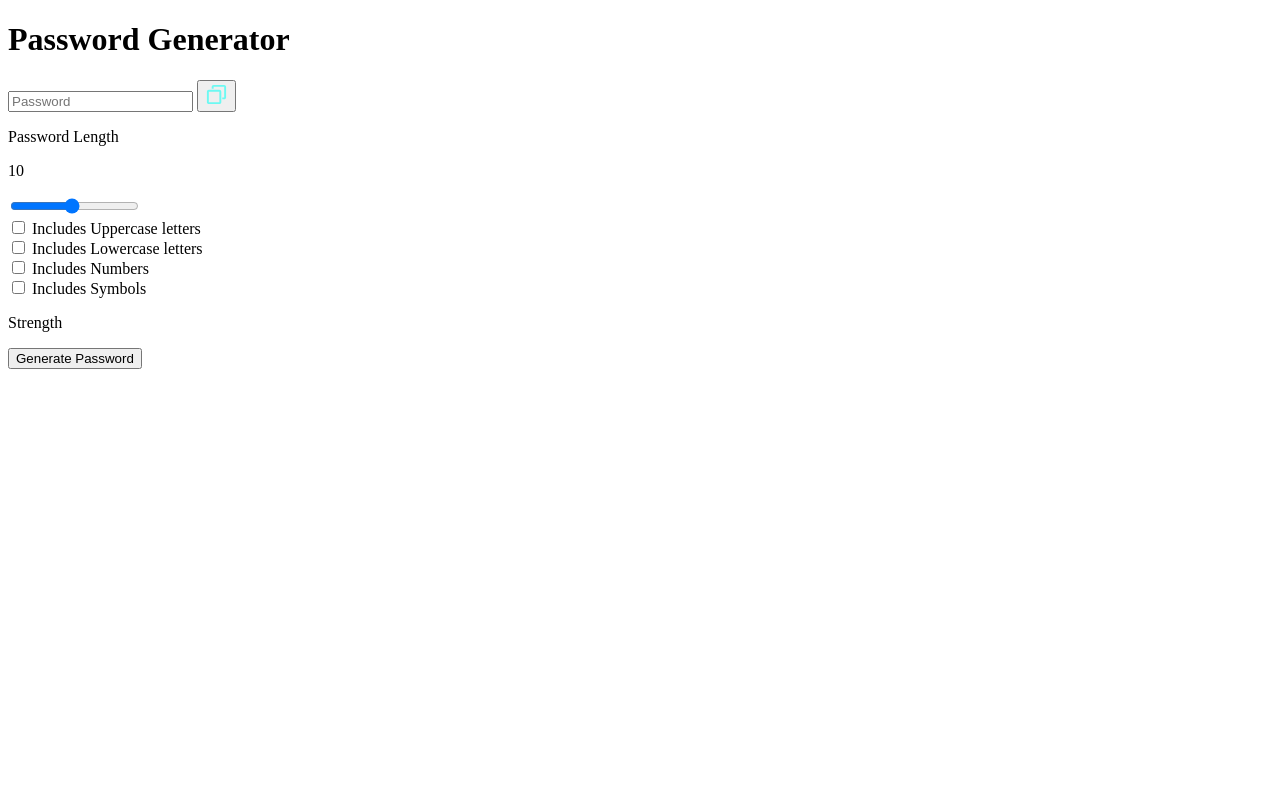
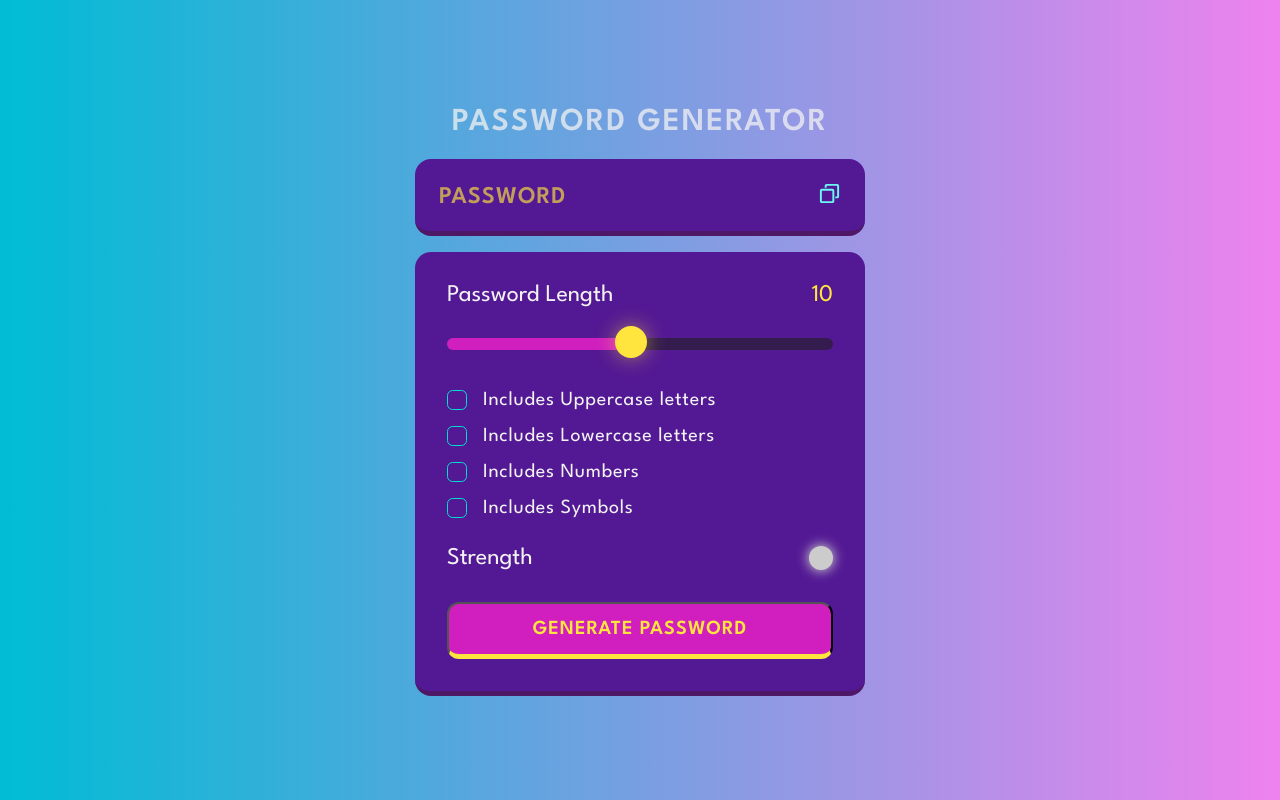
Before and after one commit to Muskansaini786/Password-Generator, a plain HTML site: page index.html in a window 1280 px wide. Drawn offline with Linux system fonts and the light colour scheme.

Commit message:
i commit some changes

```diff
--- a/index.html
+++ b/index.html
@@ -2,10 +2,16 @@
 <html lang="en">
     <head>
         <meta charset="UTF-8">
+        <meta http-equiv="X-UA-Compatible" content="IE=edge">
         <meta name="viewport" content="width=device-width, initial-scale=1.0">
         <title>Document</title>
+        <link rel="preconnect" href="https://fonts.googleapis.com">
+        <link rel="preconnect" href="https://fonts.gstatic.com" crossorigin="">
+        <link href="https://fonts.googleapis.com/css2?family=League+Spartan:wght@100;200;300;400;600&amp;display=swap" rel="stylesheet">
+        <link rel="stylesheet" href="styles.css">
     </head>
     <body>
+
         <div class="container">
 
             <h1>Password Generator</h1>
@@ -14,8 +20,8 @@
 
                 <input readonly="" placeholder="Password" class="display" data-passworddisplay="">
 
-            <button data-copy="">
-                <span data-copyMsg=""></span>
+                <button class="copyBtn" data-copy="">
+                    <span class="tooltip" data-copymsg=""></span>
                     <img src="./assets/copy.svg" alt="copy" width="23" height="23">
                 </button>
 
@@ -33,22 +39,22 @@
                 <input type="range" min="1" max="20" class="slider" step="1" data-lengthslider="">
 
                 <!-- checkboxes-->
-            <div>
+                <div class="check">
                     <input type="checkbox" id="uppercase">
                     <label for="uppercase">Includes Uppercase letters</label>
                 </div>
 
-            <div>
+                <div class="check">
                     <input type="checkbox" id="lowercase">
                     <label for="lowercase">Includes Lowercase letters</label>
                 </div>
 
-            <div>
+                <div class="check">
                     <input type="checkbox" id="numbers">
                     <label for="numbers">Includes Numbers </label>
                 </div>
 
-            <div>
+                <div class="check">
                     <input type="checkbox" id="symbols">
                     <label for="symbols">Includes Symbols </label>
                 </div>
@@ -56,7 +62,7 @@
                 <!-- strength section-->
                 <div class="strength-container">
                     <p>Strength</p>
-                <div data-indicator=""></div>
+                    <div class="indicator" data-indicator=""></div>
                 </div>
 
                 <!-- generate password-->
--- a/script.js
+++ b/script.js
@@ -1,5 +1,6 @@
 const inputSlider = document.querySelector("[data-lengthSlider]");
 const lengthDisplay = document.querySelector("[data-lengthNumber]");
+
 const passwordDisplay = document.querySelector("[data-passwordDisplay]");
 const copyBtn = document.querySelector("[data-copy]");
 const copyMsg = document.querySelector("[data-copyMsg]");
@@ -18,18 +19,23 @@ let password = "";
 let passwordLength = 10;
 let checkCount = 0;
 handleSlider();
-//set strength circle color to grey
+//ste strength circle color to grey
+setIndicator("#ccc");
 
 
 //set passwordLength
-// handleSlider ka kam hai passwordLength ko UI pr display krana
 function handleSlider() {
     inputSlider.value = passwordLength;
     lengthDisplay.innerText = passwordLength;
+    //or kuch bhi karna chahiye ? - HW
+    const min = inputSlider.min;
+    const max = inputSlider.max;
+    inputSlider.style.backgroundSize = ((passwordLength - min)*100/(max - min)) + "% 100%"
 }
 
 function setIndicator(color) {
     indicator.style.backgroundColor = color;
+    indicator.style.boxShadow = `0px 0px 12px 1px ${color}`;
 }
 
 function getRndInteger(min, max) {
@@ -65,15 +71,13 @@ function calcStrength() {
 
     if (hasUpper && hasLower && (hasNum || hasSym) && passwordLength >= 8) {
       setIndicator("#0f0");
-    }
-    else if (
+    } else if (
       (hasLower || hasUpper) &&
       (hasNum || hasSym) &&
       passwordLength >= 6
     ) {
       setIndicator("#ff0");
-    }
-    else {
+    } else {
       setIndicator("#f00");
     }
 }
@@ -98,7 +102,9 @@ async function copyContent() {
 function shufflePassword(array) {
     //Fisher Yates Method
     for (let i = array.length - 1; i > 0; i--) {
+        //random J, find out using random function
         const j = Math.floor(Math.random() * (i + 1));
+        //swap number at i index and j index
         const temp = array[i];
         array[i] = array[j];
         array[j] = temp;
@@ -150,6 +156,7 @@ generateBtn.addEventListener('click', () => {
     }
 
     // let's start the jouney to find new password
+    console.log("Starting the Journey");
     //remove old password
     password = "";
 
@@ -171,8 +178,6 @@ generateBtn.addEventListener('click', () => {
     //     password += generateSymbol();
     // }
 
-
-
     let funcArr = [];
 
     if(uppercaseCheck.checked)
@@ -191,6 +196,7 @@ generateBtn.addEventListener('click', () => {
     for(let i=0; i<funcArr.length; i++) {
         password += funcArr[i]();
     }
+    console.log("COmpulsory adddition done");
 
     //remaining adddition
     for(let i=0; i<passwordLength-funcArr.length; i++) {
@@ -198,12 +204,13 @@ generateBtn.addEventListener('click', () => {
         console.log("randIndex" + randIndex);
         password += funcArr[randIndex]();
     }
+    console.log("Remaining adddition done");
     //shuffle the password
     password = shufflePassword(Array.from(password));
-
+    console.log("Shuffling done");
     //show in UI
     passwordDisplay.value = password;
-
+    console.log("UI adddition done");
     //calculate strength
     calcStrength();
 });
--- /dev/null
+++ b/styles.css
@@ -0,0 +1,275 @@
+*,
+*::before,
+*::after {
+    margin: 0;
+    padding: 0;
+    box-sizing: border-box;
+    font-family: 'League Spartan', sans-serif;
+}
+
+:root {
+
+    --dk-violet: hsl(268, 71%, 34%);
+    --lt-violet: hsl(268, 47%, 21%);
+    --lt-violet2: hsl(281, 62%, 25%);
+    --vb-violet: hsl(306, 74%, 47%);
+    --vb-violet2: hsl(290, 70%, 36%);
+
+    --vb-yellow: hsl(52, 100%, 62%);
+
+
+    --pl-white: hsl(0, 0%, 95%);
+
+    --vb-cyan: hsl(176, 100%, 44%);
+    --vb-cyan2: hsl(177, 92%, 70%);
+    --dk-text: hsl(198, 19%, 13%);
+}
+
+body {
+    width: 100vw;
+    height: 100vh;
+    display: flex;
+    flex-direction: column;
+    align-items: center;
+    justify-content: center;
+    /* background: linear-gradient(231deg, rgba(22, 6, 40, 1) 0%, rgba(52, 28, 79, 1) 50%, rgba(88, 7, 125, 1) 100%); */
+    background: linear-gradient(90deg, rgba(255, 255, 0, 1) 0%, rgba(0, 188, 212, 1) 0%, rgba(238, 130, 238, 1) 100%);
+}
+
+.container {
+    width: 90%;
+    max-width: 450px;
+}
+
+h1 {
+    color: var(--pl-white);
+    opacity: 0.75;
+    text-transform: uppercase;
+    letter-spacing: 2px;
+    text-align: center;
+    line-height: 1.2;
+}
+
+.display-container {
+    position: relative;
+    background-color: var(--dk-violet);
+    border-radius: 1rem;
+    border-bottom: 0.35rem solid var(--lt-violet2);
+    margin: 1rem 0;
+    padding-top: 0.35rem;
+}
+
+.display {
+    width: 100%;
+    background-color: transparent;
+    padding: 1.15rem 1rem;
+    color: var(--vb-yellow);
+    font-weight: 600;
+    font-size: 1.5rem;
+    line-height: 30px;
+    letter-spacing: 1px;
+    padding-right: 3.25rem;
+    border:none;
+}
+
+.display::placeholder {
+    position:absolute;
+    top: 50%;
+    left: 1.5rem;
+    font-size: 1.5rem;
+    line-height:30px;
+    color:var(--vb-yellow);
+    opacity: 0.65;
+    text-transform: uppercase;
+    transform: translateY(-50%);
+}
+
+.display-container button {
+    position:absolute;
+    top:50%;
+    right:1.5rem;
+    transform: translateY(-50%);
+}
+
+.input-container{
+    width:100%;
+    background-color: var(--dk-violet);
+    border-radius: 1rem;
+    padding: 2rem;
+    border-bottom: 0.35rem solid var(--lt-violet2);
+}
+
+.length-container {
+    display: flex;
+    justify-content: space-between;
+    align-items: center;
+}
+
+.length-container p:nth-child(1) {
+    color:var(--pl-white);
+    font-size: 1.5rem;
+}
+
+.length-container p:nth-child(2) {
+    color:var(--vb-yellow);
+    font-size: 1.5rem;
+}
+
+.strength-container {
+    display: flex;
+    justify-content: space-between;
+    align-items: center;
+    margin-top: 1.75rem;
+    margin-bottom: 2rem;
+}
+
+.strength-container p{
+    color:var(--pl-white);
+    font-size: 1.5rem;
+}
+
+.indicator {
+    width:1.5rem;
+    height:1.5rem;
+    border-radius:50%;
+}
+
+.generateButton {
+    width: 100%;
+    padding: 1rem 0;
+    background-color: var(--vb-violet);
+    text-align: center;
+    border-radius: 0.75rem;
+    border-bottom: 0.35rem solid var(--vb-yellow);
+    text-transform: uppercase;
+    letter-spacing: 1px;
+    color: var(--vb-yellow);
+    font-weight: 600;
+    font-size: 1.25rem;
+    cursor: pointer;
+}
+
+.check {
+    display: flex;
+    align-items: center;
+    margin: 1rem 0;
+    gap: 0 1rem;
+}
+
+.check input{
+    appearance: none;
+    width: 20px;
+    height: 20px;
+    border: 1px solid var(--vb-cyan);
+    cursor: pointer;
+    position: relative;
+    border-radius: 0.35rem;
+}
+
+.check input:checked{
+    background-color: var(--vb-cyan);
+}
+
+.check input:checked::before {
+    content: '✔';
+    position: absolute;
+    color: var(--dk-text);
+    font-size:1.05rem;
+    font-weight: 600;
+    left:50%;
+    /* top:-3.5px; */
+    top:-10px;
+    transform: translateX(-50%)  translateY(40%);
+}
+
+.check label {
+    color: var(--pl-white);
+    font-size: 1.25rem;
+    letter-spacing: 0.75px;
+}
+
+.copyBtn{
+    background-color: transparent;
+    border:none;
+    outline:none;
+}
+
+.tooltip {
+    position: absolute;
+    background-color: var(--vb-violet2);
+    color: var(--vb-yellow);
+    font-size: 1.25rem;
+    top: -35px;
+    left: -25px;
+    padding: 5px 10px;
+    border-radius: 1rem;
+    opacity: 0;
+    transform: scale(0);
+    transform-origin: bottom;
+    transition: all 250ms ease-in-out;
+}
+
+.tooltip.active {
+    opacity: 1;
+    transform: scale(1);
+}
+
+.slider{
+    appearance:none;
+    width:100%;
+    height: 0.75rem;
+    cursor: pointer;
+    background-color: var(--lt-violet);
+    border-radius: 1rem;
+    margin-top: 2rem;
+    margin-bottom: 1.5rem;
+    background-image: linear-gradient(var(--vb-violet), var(--vb-violet));
+    background-repeat: no-repeat;
+    border:none;
+    outline:none;
+    z-index:-1;
+}
+
+.slider::-webkit-slider-thumb {
+    position:relative;
+    z-index:1;
+    appearance: none;
+    height:2rem;
+    width:2rem;
+    border-radius: 50%;
+    background-color: var(--vb-yellow);
+    cursor:pointer;
+    margin-top: -3px;
+    box-shadow: 0px 0px 20px 0px rgba(255, 229, 61, 0.50);
+    transition: all 100ms ease-in;
+}
+
+.slider:focus{
+    outline: 3px solid var(--vb-yellow);
+}
+
+.slider::-webkit-slider-thumb:hover{
+    outline: 2px solid var(--vb-yellow);
+    background-color: var(--dk-violet);
+    box-shadow: 0px 0px 25px 5px rgba(255, 229, 61, 0.80);
+}
+
+
+/* for  slider to be access in firefox */
+/* .slider::-moz-range-thumb {
+    position: relative;
+    z-index: 1;
+    appearance: none;
+    height: 2rem;
+    width: 2rem;
+    border-radius: 50%;
+    background: var(--vb-yellow);
+    box-shadow: 0px 0px 20px 0px rgba(255, 229, 61, 0.50);
+    cursor: pointer;
+}
+
+.slider::-moz-range-thumb:hover {
+    outline: 2px solid var(--vb-yellow);
+    background-color: var(--dk-violet);
+    box-shadow: 0px 0px 25px 5px rgba(255, 229, 61, 0.80);
+} */
```
Lines whose indentation alone changed are shown as unchanged.
